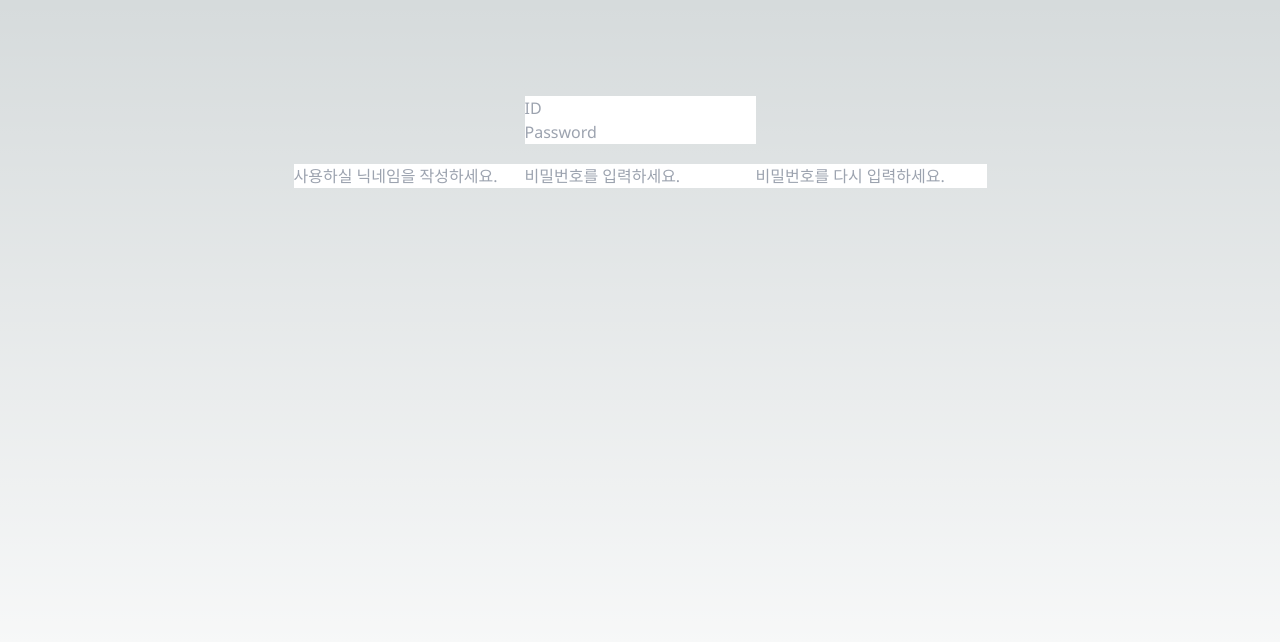
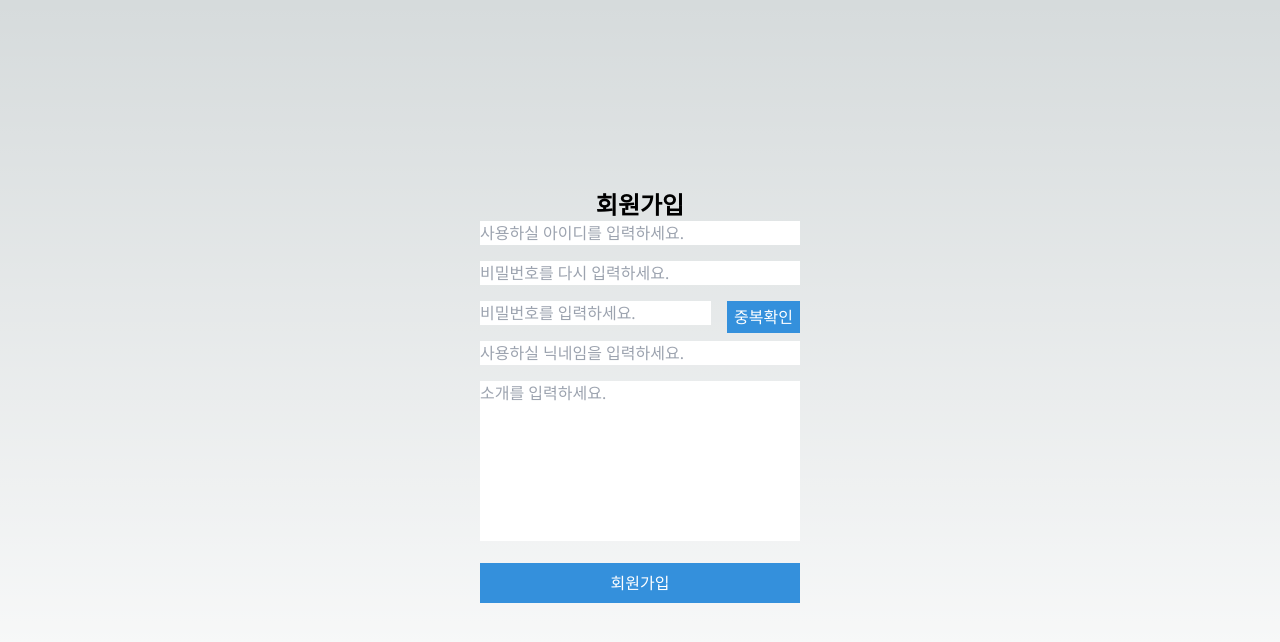
Before and after one commit to ToyMakers/blog-fe-guddnboy, a Next.js app: page /signup in a window 1280 px wide. Shown: the top 642 px of the page. Built offline with nearby package versions, Linux system fonts and the light colour scheme.

Commit message:
Design(로그인, 회원가입 페이지 디자인)

```diff
--- a/pages/login.tsx
+++ b/pages/login.tsx
@@ -1,26 +1,24 @@
 import React from 'react';
-import {useRouter} from 'next/router';
+import { useRouter } from 'next/router';
 
-const Login = () => {;
+const Login = () => {
   const router = useRouter();
-
-  const navigateToSignUp = () => {
-    console.log('회원가입 페이지로 이동');
-    router.push('/signup');
+  const navigateTo = (path: string) => {
+    router.push(path);
   };
 
   return (
     <div>
-      <main className="flex min-h-screen flex-col items-center p-24">
-        <div>
-          <input className="w-60 h-14 my-3" type="text" placeholder="ID" />
+      <main className="flex min-h-screen flex-col items-center justify-center">
+        <div className='w-80 h-12 mb-4'>
+          <input className="w-80 h-12" type="text" placeholder="ID" />
         </div>
-        <div>
-          <input className="w-60 h-14 my-3" type="password" placeholder="Password" />
+        <div className='w-80 h-12 mb-4'>
+          <input className="w-80 h-12" type="password" placeholder="Password" />
         </div>
-        <div className="w-60 h-14 bg-white">
-          <button className="w-30 h-14 px-8">로그인</button>
-          <button className="w-30 h-14 px-8" onClick={navigateToSignUp}>
+        <div className="w-60 h-12 flex justify-between">
+          <button className="w-30 h-12 ">로그인</button>
+          <button className="w-30 h-12" onClick={() => navigateTo('/signup')}>
             회원가입
           </button>
         </div>
--- a/pages/signup.tsx
+++ b/pages/signup.tsx
@@ -1,20 +1,48 @@
 import React from 'react';
+import { useRouter } from 'next/router';
 
 const SignUp = () => {
+  const router = useRouter();
+  const navigateTo = (path: string) => {
+    router.push(path);
+  };
+
   return (
-    <main className={'flex min-h-screen flex-col items-center p-24'}>
-      <div className="">
-        <input type="text" placeholder="ID" />
-      </div>
-      <div>
-        <input type="password" placeholder="Password" />
-      </div>
-      <div className="flex p-5 justify-between">
-        <div>
-          <div>
-            <input type="text" placeholder="사용하실 닉네임을 작성하세요."></input>
-            <input type="text" placeholder="비밀번호를 입력하세요."></input>
-            <input type="text" placeholder="비밀번호를 다시 입력하세요."></input>
+    <main className={'flex min-h-screen items-center p-24 justify-center'}>
+      <div className="flex justify-between">
+        <div className="">
+          <div className="text-2xl font-bold text-center">회원가입</div>
+          <div className="mb-2">
+            <input
+              className="w-80 mb-2"
+              type="text"
+              placeholder="사용하실 아이디를 입력하세요."></input>
+          </div>
+          <div className="mb-2">
+            <input
+              className="w-80 mb-2"
+              type="text"
+              placeholder="비밀번호를 다시 입력하세요."></input>
+          </div>
+          <div className="w-80 mb-2 flex">
+            <input className="w-60 mb-2" type="text" placeholder="비밀번호를 입력하세요."></input>
+            <button className="w-20 ml-4 text-center bg-primary text-white">중복확인</button>
+          </div>
+          <div className="mb-2">
+            <input
+              className="w-80 mb-2"
+              type="text"
+              placeholder="사용하실 닉네임을 입력하세요."></input>
+          </div>
+          <div className="mb-2">
+            <textarea
+              className="w-80 mb-2 h-40 resize-none"
+              placeholder="소개를 입력하세요."></textarea>
+          </div>
+          <div className="mb-2">
+            <button className="w-80 h-10 bg-primary text-white" onClick={() => navigateTo('/')}>
+              회원가입
+            </button>
           </div>
         </div>
       </div>
```
Also changed, not shown: pages/index.tsx (line endings or trailing spaces).
